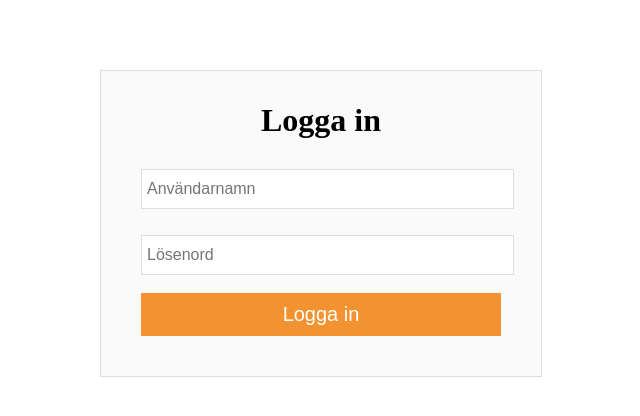
After one commit to Pikey79/Direktf-rmedling, a PHP site: page /login/login.php in a window 1280 px wide. The commit adds this page. Shown: the top 416 px of the page, without its empty margins (319-959 px from the left). Run offline with PHP 8.4, Linux system fonts and the light colour scheme.

Commit message:
Skapat adminpanel

```diff
--- /dev/null
+++ b/login/login.php
@@ -0,0 +1,58 @@
+<?php
+include("loginserv.php")
+?>
+
+<!doctype html>
+<html>
+<head>
+	<meta charset="UTF-8">
+	<title>Login</title>
+	<style type="text/css">
+
+	.login {
+		width: 360px;
+		margin: 50px auto;
+		border: 1px solid #ddd;
+		padding: 10px 40px 25px;
+		margin-top: 70px;
+		background: #fafafa;
+	}
+
+	input[type=text], input[type=password] {
+		width: 99%;
+		padding: 10px;
+		margin-top: 8px;
+		border: 1px solid #ddd;
+		padding-left: 5px;
+		font-size: 16px;
+	}
+
+	input[type=submit] {
+		width: 100%;
+		background: #f39231;
+		color: #fff;
+		padding: 10px;
+		font-size: 20px;
+		cursor: pointer;
+		margin-bottom: 15px;
+		border: none;
+	}
+
+	input[type=submit]:hover {
+		background: #da832c;
+	}
+
+	</style>
+</head>
+<body>
+<div class="login">
+	<h1 align="center">Logga in</h1>
+	<form action="" method="post" style="text-align: center">
+		<input type="text" placeholder="Användarnamn" id="user" name="user"><br/><br/>
+		<input type="password" placeholder="Lösenord" id="pass" name="pass"><br/><br/>
+		<input type="submit" value="Logga in" name="submit">
+		<span><?php echo $error; ?></span>
+	</form>
+</div>
+</body>
+</html>
--- /dev/null
+++ b/login/loginserv.php
@@ -0,0 +1,28 @@
+<?php
+
+$error = '';
+
+if(isset($_POST['submit'])) {
+	if(empty($_POST['user']) || empty($_POST['pass'])) {
+		$error = "Användarnam eller lösenord är felaktigt. Försök igen";
+	}else {
+		$user = $_POST['user'];
+		$pass = $_POST['pass'];
+
+		$conn = mysqli_connect("localhost", "root", "");
+
+		$db = mysqli_select_db($conn, "direktformedling_se");
+
+		$query = mysqli_query($conn, "SELECT * FROM userpass WHERE pass='$pass' AND user='$user'");
+
+		$rows = mysqli_num_rows($query);
+		if($rows == 0) {
+			header("location: welcome.php");
+		}else {
+			$error = "Användarnamn eller lösenord är felaktigt. Försök igen";
+		}
+		mysqli_close($conn);
+	}
+}
+
+?>
```
Also changed, not shown: login/welcome.php (added, +11 -0 lines), pages/form-apply-job.php (+12 -0 lines), pages/school.php (+4 -4 lines), style.css (+19 -0 lines).
